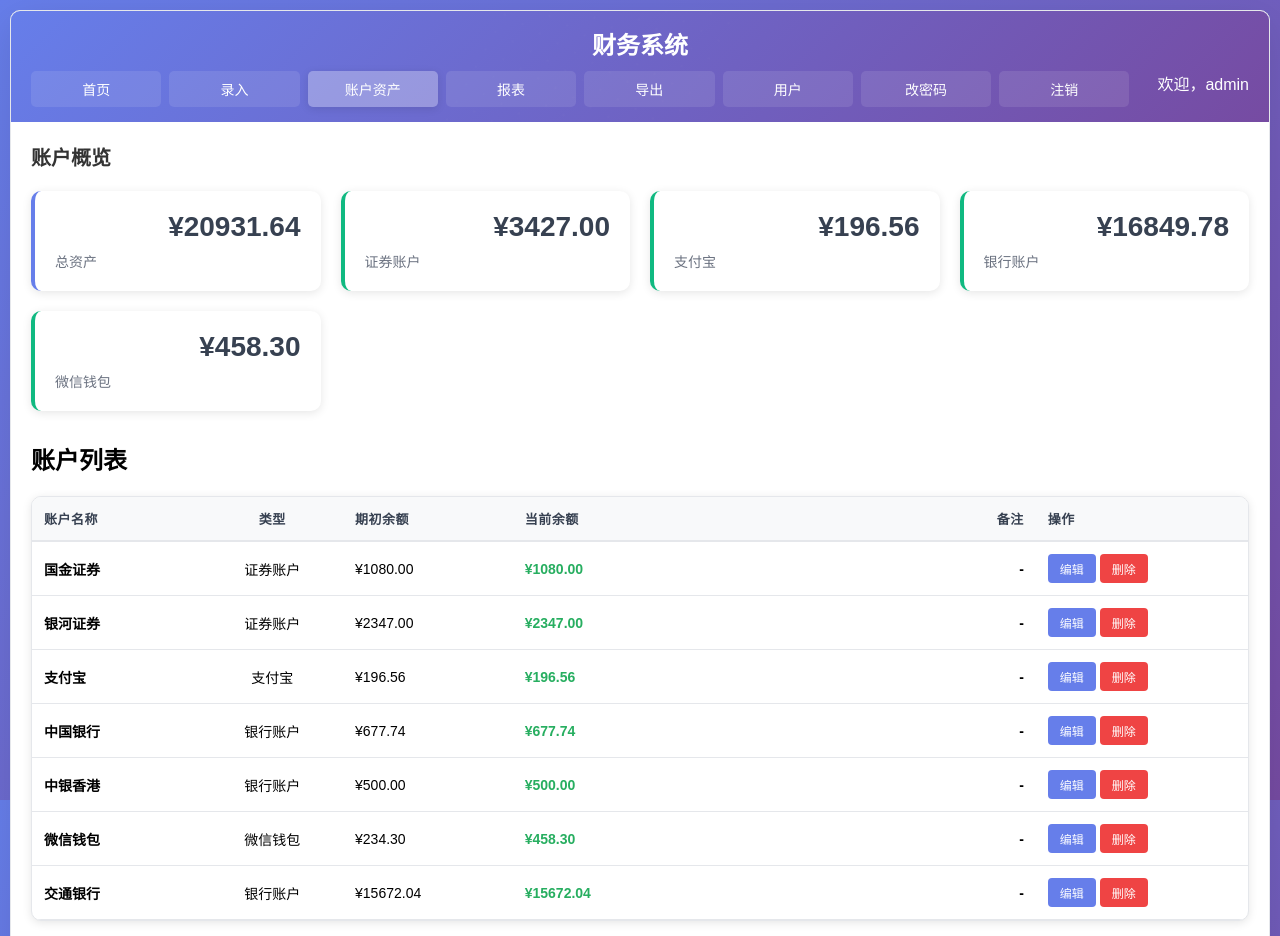
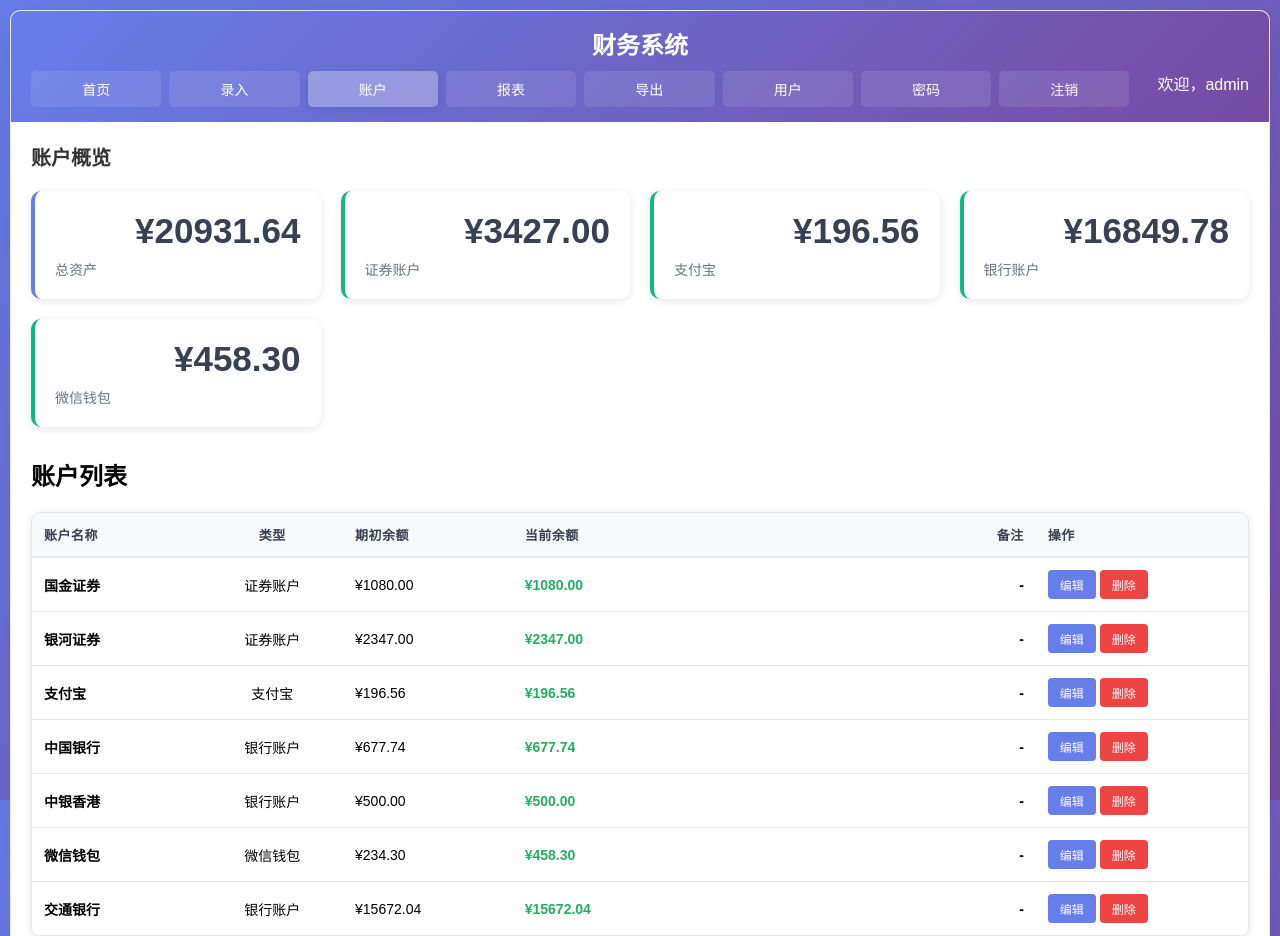
Before and after one commit to owen590/finapp, a Flask app: page /finapp/accounts in a window 1280 px wide. Shown: the top 936 px of the page. Run offline with Flask 3, Linux system fonts and the light colour scheme; a user stored in the database is signed in; data comes from the database, SQL or seed files in the repository.

Commit message:
UI统一：按钮名称/字体35px/静态缓存

```diff
--- a/static/css/style.css
+++ b/static/css/style.css
@@ -157,7 +157,7 @@ main {
 }
 
 .stat-value {
-    font-size: 28px;
+    font-size: 35px;
     font-weight: 700;
     margin-bottom: 8px;
     color: #374151;
--- a/templates/accounts.html
+++ b/templates/accounts.html
@@ -3,7 +3,7 @@
 <head>
     <meta charset="UTF-8">
     <meta name="viewport" content="width=device-width, initial-scale=1.0">
-    <title>账户资产 - 财务系统</title>
+    <title>账户 - 财务系统</title>
     <link rel="stylesheet" href="/static/css/style.css">
     <link rel="stylesheet" href="/static/css/entry.css">
 </head>
@@ -14,12 +14,12 @@
             <nav>
                 <a href="/finapp/">首页</a>
                 <a href="/finapp/entry">录入</a>
-                <a href="/finapp/accounts" class="active">账户资产</a>
+                <a href="/finapp/accounts" class="active">账户</a>
                 <a href="/finapp/reports">报表</a>
                 <a href="/finapp/export">导出</a>
                 {% if current_user.is_authenticated %}
                 <a href="/finapp/users">用户</a>
-                <a href="/finapp/change-password">改密码</a>
+                <a href="/finapp/change-password">密码</a>
                 <a href="/finapp/logout" style="float: right;">注销</a>
                 <span style="float: right; margin-left: 20px; color: white;">欢迎，{{ current_user.username }}</span>
                 {% endif %}
--- a/templates/index.html
+++ b/templates/index.html
@@ -21,8 +21,8 @@
             <h1>财务系统</h1>
             <nav>
                 <a href="{{ url_for('index') }}" class="active">首页</a>
-                <a href="{{ url_for('entry') }}">录入</a>
-                <a href="{{ url_for('accounts_page') }}">账户资产</a>
+                <a href="{{ url_for('entry') }}">数据录入</a>
+                <a href="{{ url_for('accounts_page') }}">账户</a>
                 <a href="{{ url_for('reports') }}">报表</a>
                 <a href="{{ url_for('export') }}">导出</a>
                 {% if current_user.is_authenticated %}
--- a/templates/users.html
+++ b/templates/users.html
@@ -27,7 +27,7 @@
                 <a href="{{ url_for('export') }}">数据导出</a>
                 <a href="{{ url_for('users') }}" class="active">用户</a>
                 {% if current_user.is_authenticated %}
-                <a href="{{ url_for('change_password_page') }}" style="float: right;">改密码</a>
+                <a href="{{ url_for('change_password_page') }}" style="float: right;">密码</a>
                 <a href="{{ url_for('logout') }}" style="float: right;" onclick="return confirmLogout()">注销</a>
                 <span style="float: right; margin-left: 20px; color: white;">欢迎，{{ current_user.username }}</span>
                 {% else %}
```
